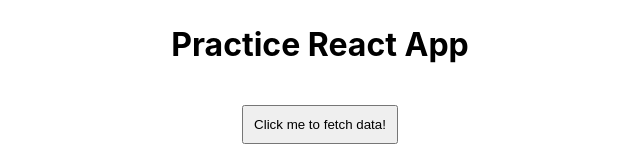
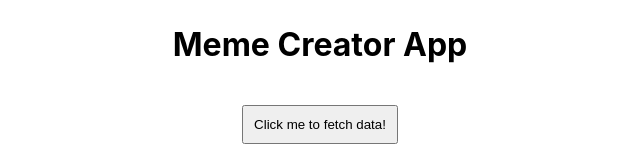
Before and after one commit to lchieng2/meme-generator-react-app, a React (Create React App) app in the folder practice-app/: page / in a window 1280 px wide. Shown: the top 160 px of the page, without its empty margins (320-960 px from the left). Built offline with nearby package versions, Linux system fonts and the light colour scheme.

Commit message:
change title

```diff
--- a/practice-app/src/App.js
+++ b/practice-app/src/App.js
@@ -39,7 +39,7 @@ function App() {
   return (
     <div className="App">
       <h1 style={{ textAlign: "center", marginTop: "25px" }}>
-        Practice React App
+        Meme Creator App
       </h1>
       <Button
         name="Click me to fetch data!"
```
